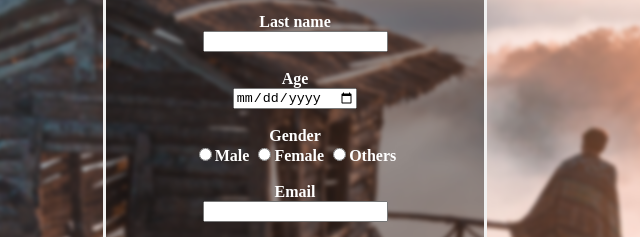
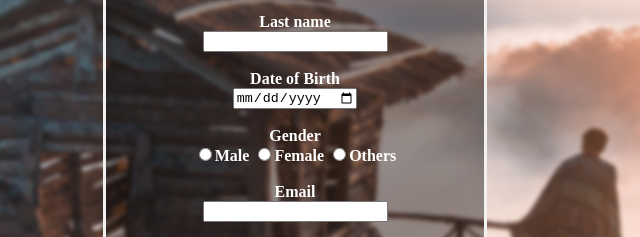
Before and after one commit to Surya5602/survey-form, a plain HTML site: page index.html in a window 1280 px wide. Shown: the part 219-456 px from the top of the page, 345-985 px from the left. Drawn offline with nearby package versions, Linux system fonts and the light colour scheme.

Commit message:
Update index.html

```diff
--- a/index.html
+++ b/index.html
@@ -32,7 +32,7 @@
         <input type="text" name="First name" /><br><br>
         <label>Last name</label><br>
         <input type="text" name="Last name"/><br><br>
-        <label>Age</label><br>
+        <label>Date of Birth</label><br>
         <input type="date" name="Age" /><br><br>
         <label>Gender</label><br>
         <input type="radio" name="Gender" />Male
```
